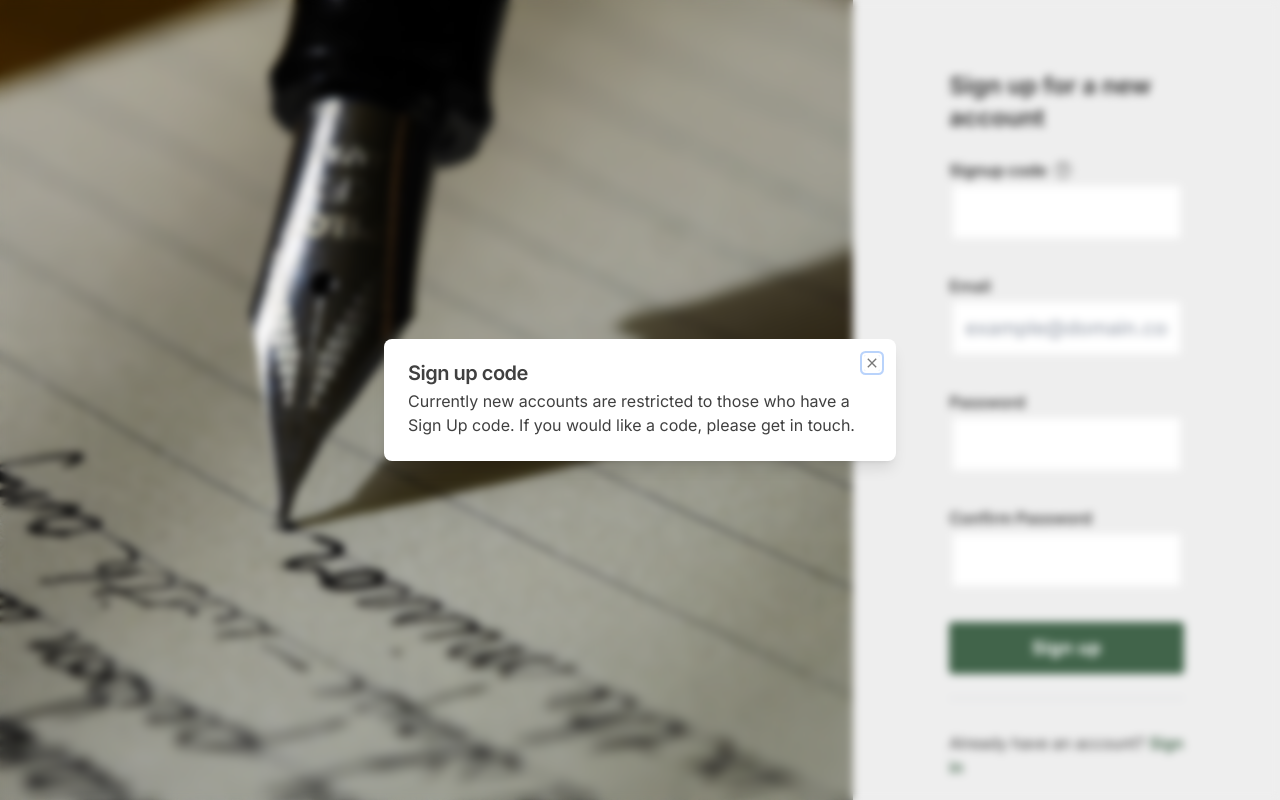
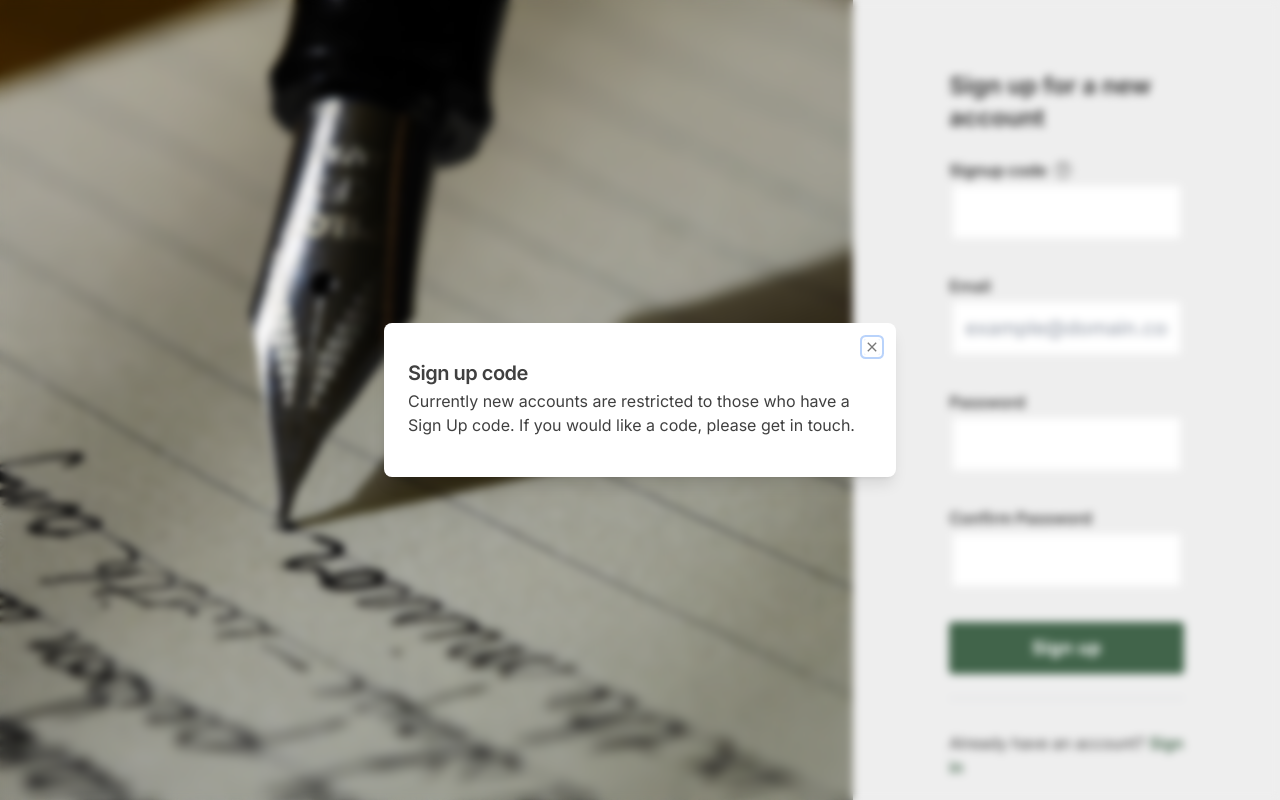
Before and after one commit to DakshalP/chronicle, a Next.js app: page /auth/signup in a window 1280 px wide. Both pictures are taken after a click on the button 1062 px from the left and 169 px from the top of the page. Built offline with nearby package versions, Linux system fonts and the light colour scheme; no server answers; a web font is replaced by a local one.

Commit message:
add height to dialog box

```diff
--- a/components/Dialog.tsx
+++ b/components/Dialog.tsx
@@ -47,7 +47,7 @@ const DialogContent = React.forwardRef<
     <DialogPrimitive.Content
       ref={ref}
       className={cn(
-        "fixed z-50 grid w-full gap-4 rounded-b-lg bg-white dark:bg-gray-900 p-6 shadow-lg animate-in data-[state=open]:fade-in-90 data-[state=open]:slide-in-from-bottom-10 sm:max-w-lg sm:rounded-lg sm:zoom-in-90 data-[state=open]:sm:slide-in-from-bottom-0",
+        "fixed z-50 grid w-full gap-4 rounded-b-lg bg-white dark:bg-gray-900 p-6 py-10 shadow-lg animate-in data-[state=open]:fade-in-90 data-[state=open]:slide-in-from-bottom-10 sm:max-w-lg sm:rounded-lg sm:zoom-in-90 data-[state=open]:sm:slide-in-from-bottom-0",
         className
       )}
       {...props}
```
